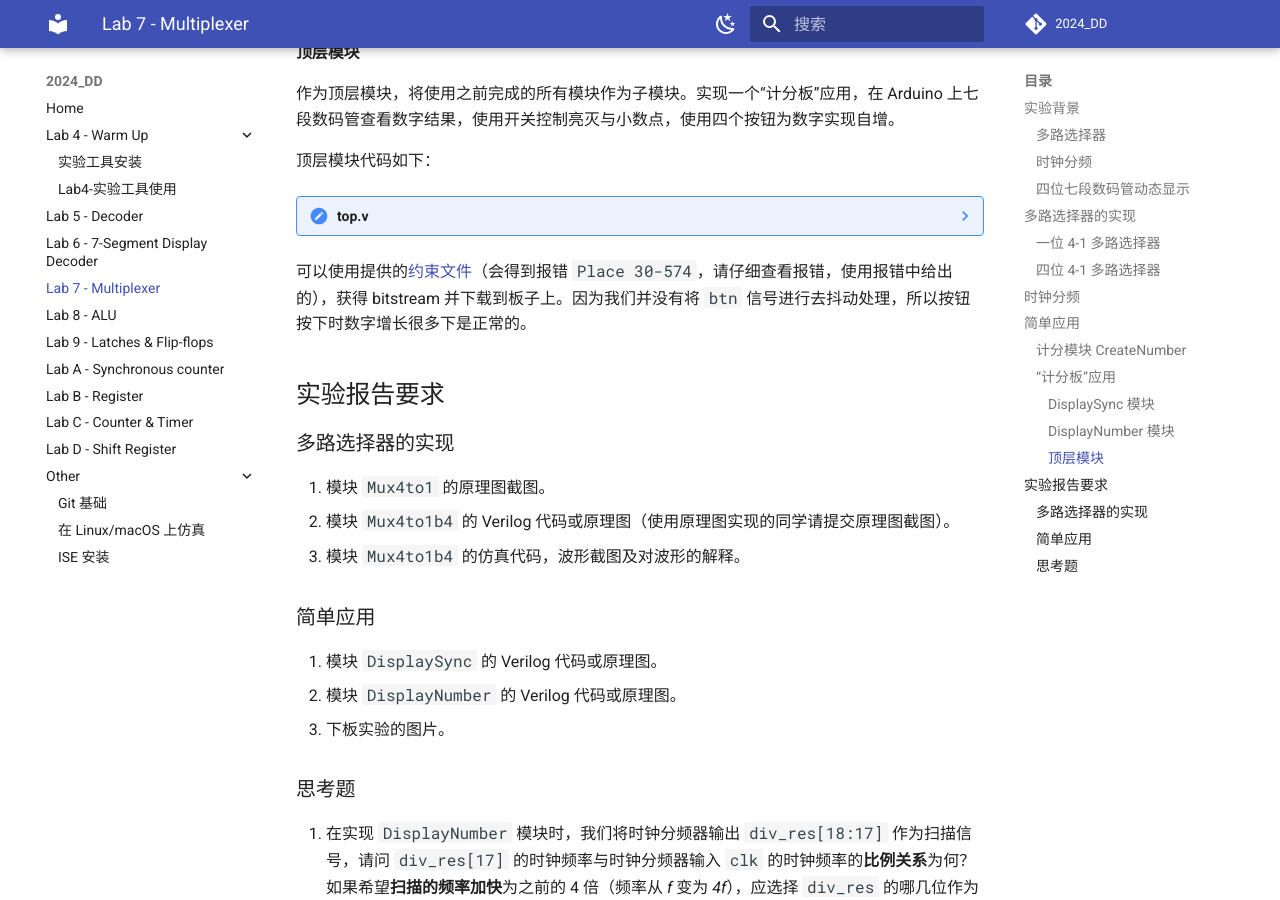
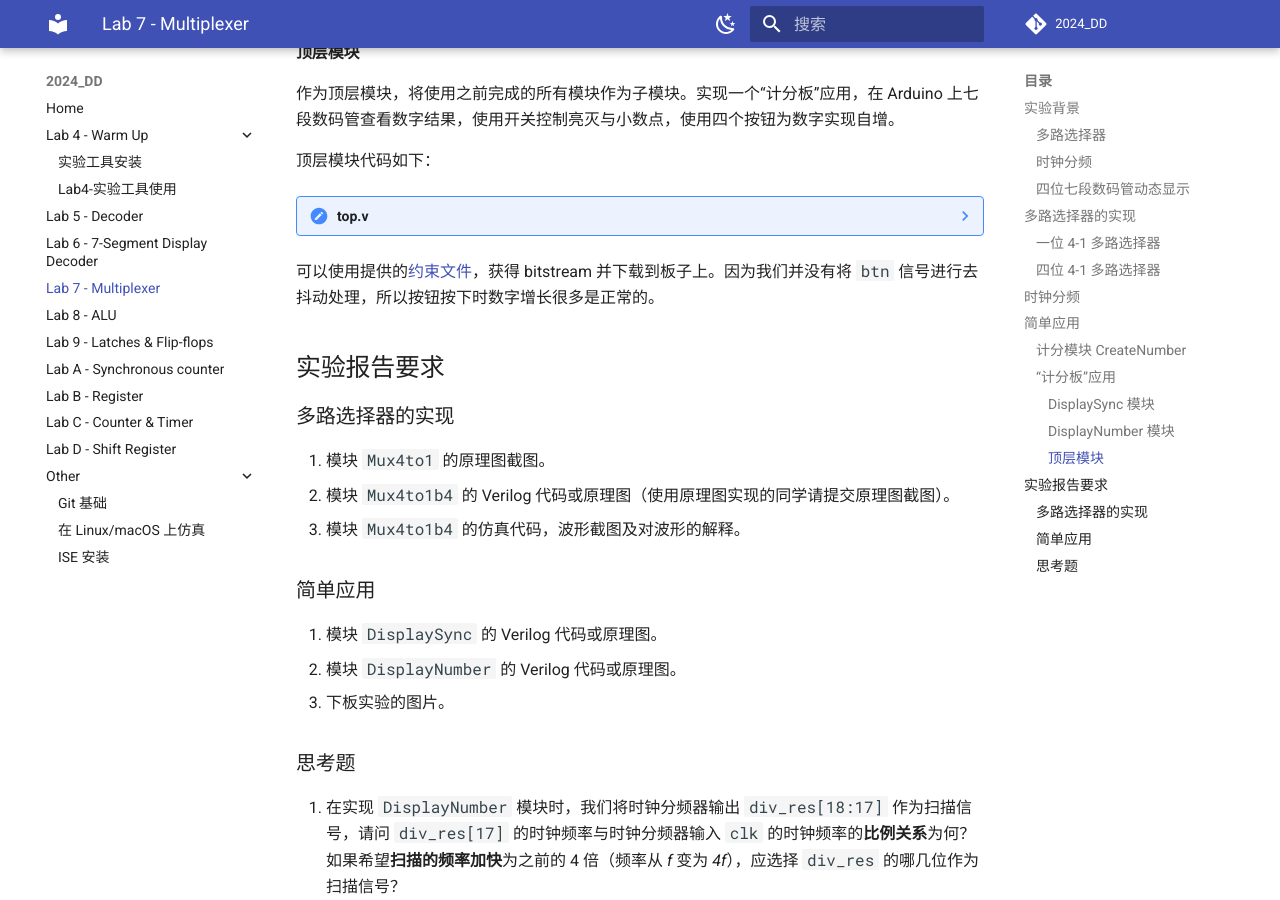
Before and after one commit to Guahao31/2024_DD, an MkDocs documentation site: the page built from docs/lab7/multiplexer.md, in a window 1280 px wide and 900 px high, scrolled down 5296 px. Built offline with MkDocs 1.6.1 and Material for MkDocs 9.7.7, drawn with Linux system fonts in a browser that asks for light colours; a script that is not in the unit is left out; comment, search, counter and statistics services are not loaded.

Commit message:
update: lab7 remove update

````diff
--- a/docs/lab7/multiplexer.md
+++ b/docs/lab7/multiplexer.md
@@ -213,7 +213,7 @@ module DisplayNumber(
 
     ```
 
-可以使用提供的[约束文件](../attachment/constraints_lab7.xdc)（会得到报错 `Place 30-574`，请仔细查看报错，使用报错中给出的），获得 bitstream 并下载到板子上。因为我们并没有将 `btn` 信号进行去抖动处理，所以按钮按下时数字增长很多下是正常的。
+可以使用提供的[约束文件](../attachment/constraints_lab7.xdc)，获得 bitstream 并下载到板子上。因为我们并没有将 `btn` 信号进行去抖动处理，所以按钮按下时数字增长很多是正常的。
 
 ## 实验报告要求
 
````
